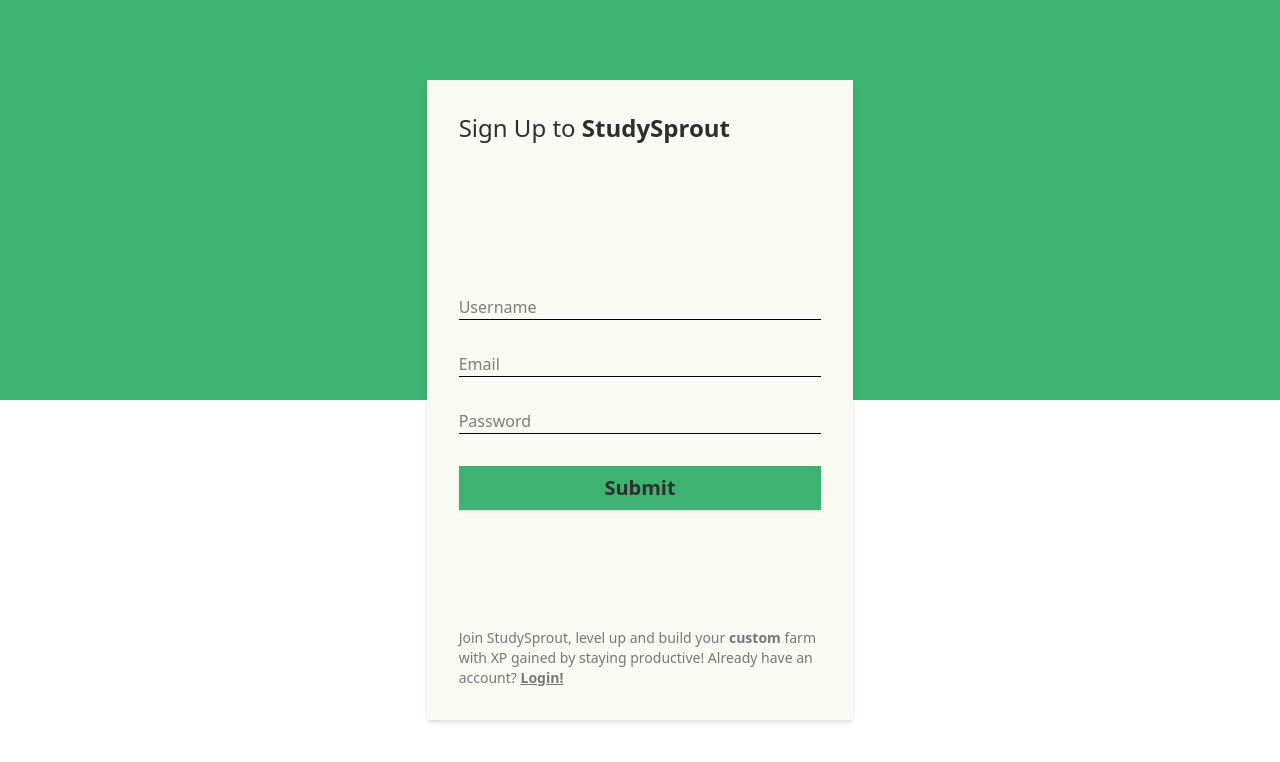
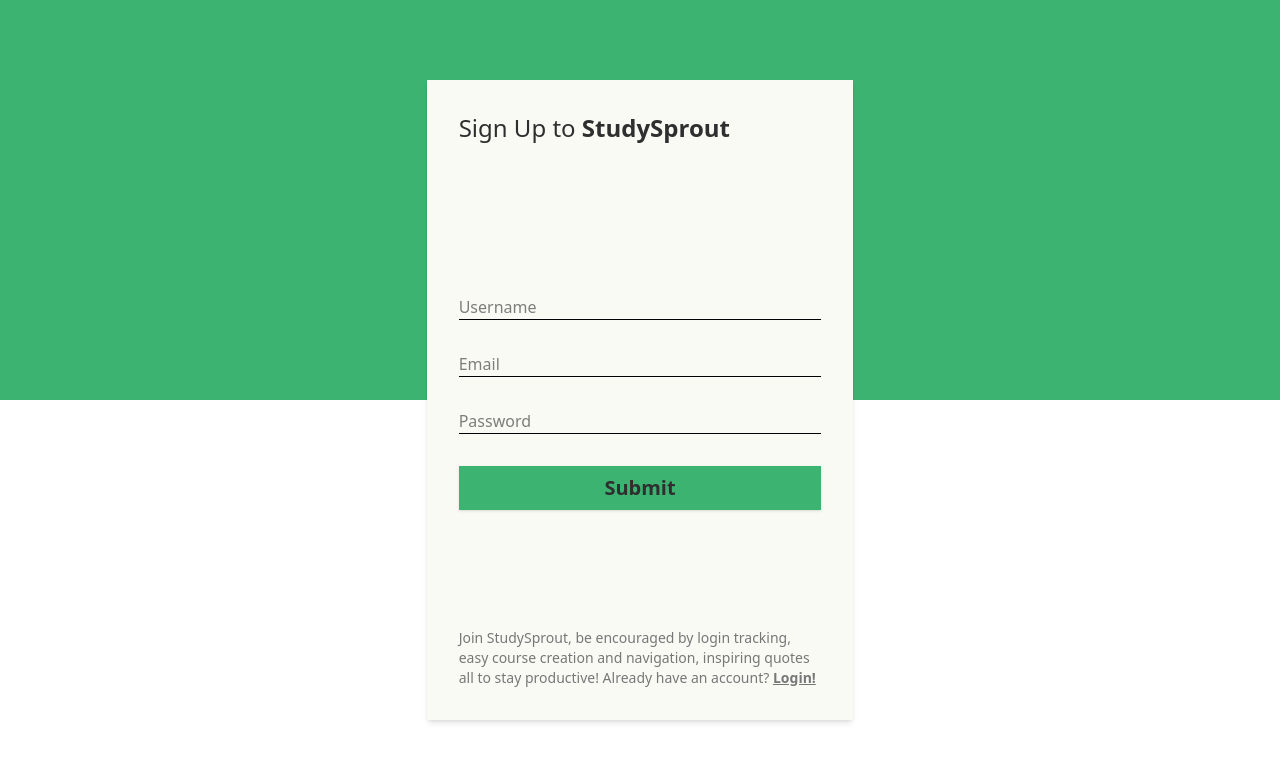
Before and after one commit to Hamza-Yousaf/StudySprout, a React (Vite) app in the folder frontend/: page /register in a window 1280 px wide. Shown: the top 762 px of the page. Built offline with nearby package versions, Linux system fonts and the light colour scheme.

Commit message:
removed farm model and changed register page text

```diff
--- a/frontend/src/pages/RegisterPage.jsx
+++ b/frontend/src/pages/RegisterPage.jsx
@@ -84,9 +84,9 @@
         </form>
 
         <p className="justify-self-end text-[var(--lightText)] text-sm">
-          Join StudySprout, level up and build your{" "}
-          <span className="font-bold">custom</span> farm with XP gained by
-          staying productive! Already have an account?{" "}
+          Join StudySprout, be encouraged by login tracking, easy course
+          creation and navigation, inspiring quotes all to stay productive!
+          Already have an account?{" "}
           <a href="/login" className="font-bold underline">
             Login!
           </a>
```
Also changed, not shown: 1 other file (tests, documents, lock files or other folders).
